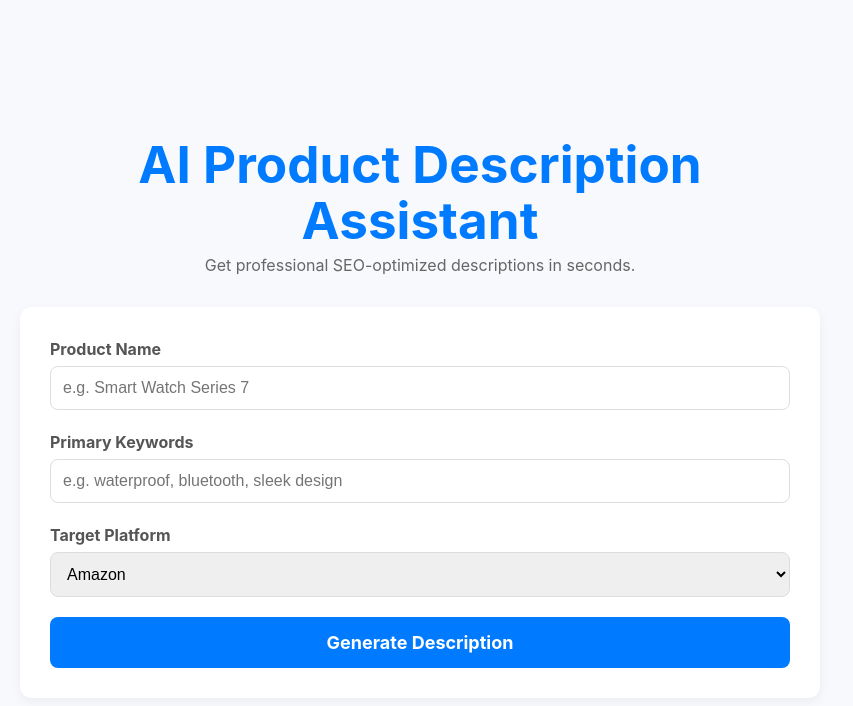
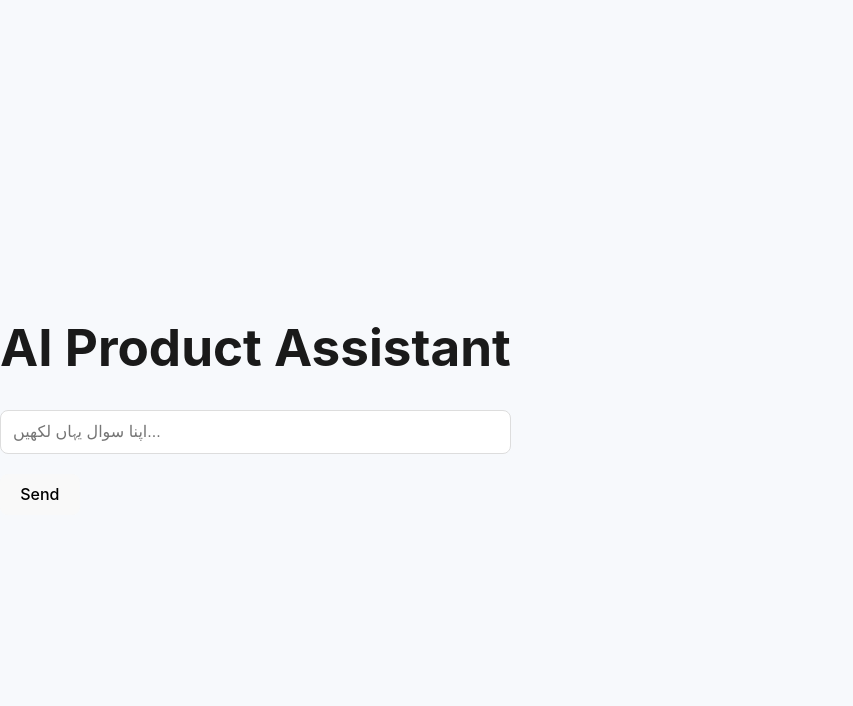
Before and after one commit to wajid-data-scientist/Ai-product-assistant, a React app in the folder frontend/: page / in a window 1280 px wide. Shown: the top 706 px of the page, without its empty margins (0-853 px from the left). Built offline with nearby package versions, Linux system fonts and the light colour scheme; the HTML template or start-up script is replaced by a standard one.

Commit message:
connected live backend to frontend

```diff
--- a/frontend/src/App.jsx
+++ b/frontend/src/App.jsx
@@ -1,104 +1,64 @@
-import { useState } from 'react';
-import ReactMarkdown from 'react-markdown'; // نئی لائبریری امپورٹ کریں
+import React, { useState } from 'react';
+import axios from 'axios';
 import './App.css';
 
+// واجد، یہ رہا آپ کا لائیو بیک اینڈ لنک
+const API_URL = "https://ai-product-assistant-psi.vercel.app";
+
 function App() {
-  const [productName, setProductName] = useState('');
-  const [keywords, setKeywords] = useState('');
-  const [platform, setPlatform] = useState('Amazon');
-  const [description, setDescription] = useState('');
+  const [input, setInput] = useState("");
+  const [messages, setMessages] = useState([]);
   const [loading, setLoading] = useState(false);
 
-  const generateAIContent = async () => {
-    if (!productName || !keywords) {
-      alert("Please fill all fields!");
-      return;
-    }
+  const sendMessage = async (e) => {
+    e.preventDefault();
+    if (!input.trim()) return;
 
+    // صارف کا میسج سکرین پر دکھائیں
+    const newMessages = [...messages, { role: "user", content: input }];
+    setMessages(newMessages);
+    setInput("");
     setLoading(true);
-    setDescription(''); // نیا جواب آنے سے پہلے پرانا صاف کر دیں
 
     try {
-      // بیک اینڈ کا لنک یہاں سیٹ کریں (لائیو کرنے کے بعد اسے بدلنا ہوگا)
-      const response = await fetch('http://127.0.0.1:8000/generate-description', {
-        method: 'POST',
-        headers: { 'Content-Type': 'application/json' },
-        body: JSON.stringify({
-          product_name: productName,
-          keywords: keywords,
-          platform: platform
-        }),
+      // یہاں آپ کا فرنٹ اینڈ لائیو بیک اینڈ سے بات کر رہا ہے
+      const response = await axios.post(`${API_URL}/chat`, {
+        message: input
       });
 
-      if (!response.ok) {
-        throw new Error(`Server error: ${response.status}`);
-      }
-
-      const data = await response.json();
-      setDescription(data.description);
+      // AI کا جواب سکرین پر دکھائیں
+      setMessages([...newMessages, { role: "assistant", content: response.data.response }]);
     } catch (error) {
-      setDescription(`Error: Could not connect to backend. **Make sure your Python server is running on port 8000.**\n\n*Technical Details: ${error.message}*`);
+      console.error("Error connecting to backend:", error);
+      setMessages([...newMessages, { role: "assistant", content: "معذرت، بیک اینڈ سے رابطہ نہیں ہو سکا۔ براہ کرم چیک کریں کہ API Key ایڈ ہے یا نہیں۔" }]);
+    } finally {
+      setLoading(false);
     }
-    setLoading(false);
-  };
-
-  const copyToClipboard = () => {
-    navigator.clipboard.writeText(description);
-    alert("Professional description copied! ✅");
   };
 
   return (
-    <div className="app-container">
-      <header className="app-header">
-        <h1>AI Product Description Assistant</h1>
-        <p>Get professional SEO-optimized descriptions in seconds.</p>
+    <div className="App">
+      <header className="App-header">
+        <h1>AI Product Assistant</h1>
+        <div className="chat-window">
+          {messages.map((msg, index) => (
+            <div key={index} className={`message ${msg.role}`}>
+              <strong>{msg.role === "user" ? "You: " : "AI: "}</strong>
+              {msg.content}
+            </div>
+          ))}
+          {loading && <p className="loading">AI سوچ رہا ہے...</p>}
+        </div>
+        <form onSubmit={sendMessage} className="input-form">
+          <input
+            type="text"
+            value={input}
+            onChange={(e) => setInput(e.target.value)}
+            placeholder="اپنا سوال یہاں لکھیں..."
+          />
+          <button type="submit" disabled={loading}>Send</button>
+        </form>
       </header>
-
-      <div className="input-panel">
-        <label>Product Name</label>
-        <input
-          type="text"
-          placeholder="e.g. Smart Watch Series 7"
-          value={productName}
-          onChange={(e) => setProductName(e.target.value)}
-        />
-
-        <label>Primary Keywords</label>
-        <input
-          type="text"
-          placeholder="e.g. waterproof, bluetooth, sleek design"
-          value={keywords}
-          onChange={(e) => setKeywords(e.target.value)}
-        />
-
-        <label>Target Platform</label>
-        <select value={platform} onChange={(e) => setPlatform(e.target.value)}>
-          <option value="Amazon">Amazon</option>
-          <option value="eBay">eBay</option>
-          <option value="Shopify">Shopify</option>
-          <option value="Etsy">Etsy</option>
-        </select>
-
-        <button onClick={generateAIContent} disabled={loading} className="generate-btn">
-          {loading ? 'Thinking...' : 'Generate Description'}
-        </button>
-      </div>
-
-      {description && (
-        <div className="result-panel">
-          <div className="result-header">
-            <h3>Generated for {platform}:</h3>
-            <button onClick={copyToClipboard} className="copy-btn">
-              📋 Copy Raw Text
-            </button>
-          </div>
-
-          <div className="markdown-display">
-            {/* یہیں وہ جادوئی لائبریری ٹیکسٹ کو خوبصورت بنا رہی ہے */}
-            <ReactMarkdown>{description}</ReactMarkdown>
-          </div>
-        </div>
-      )}
     </div>
   );
 }
```
